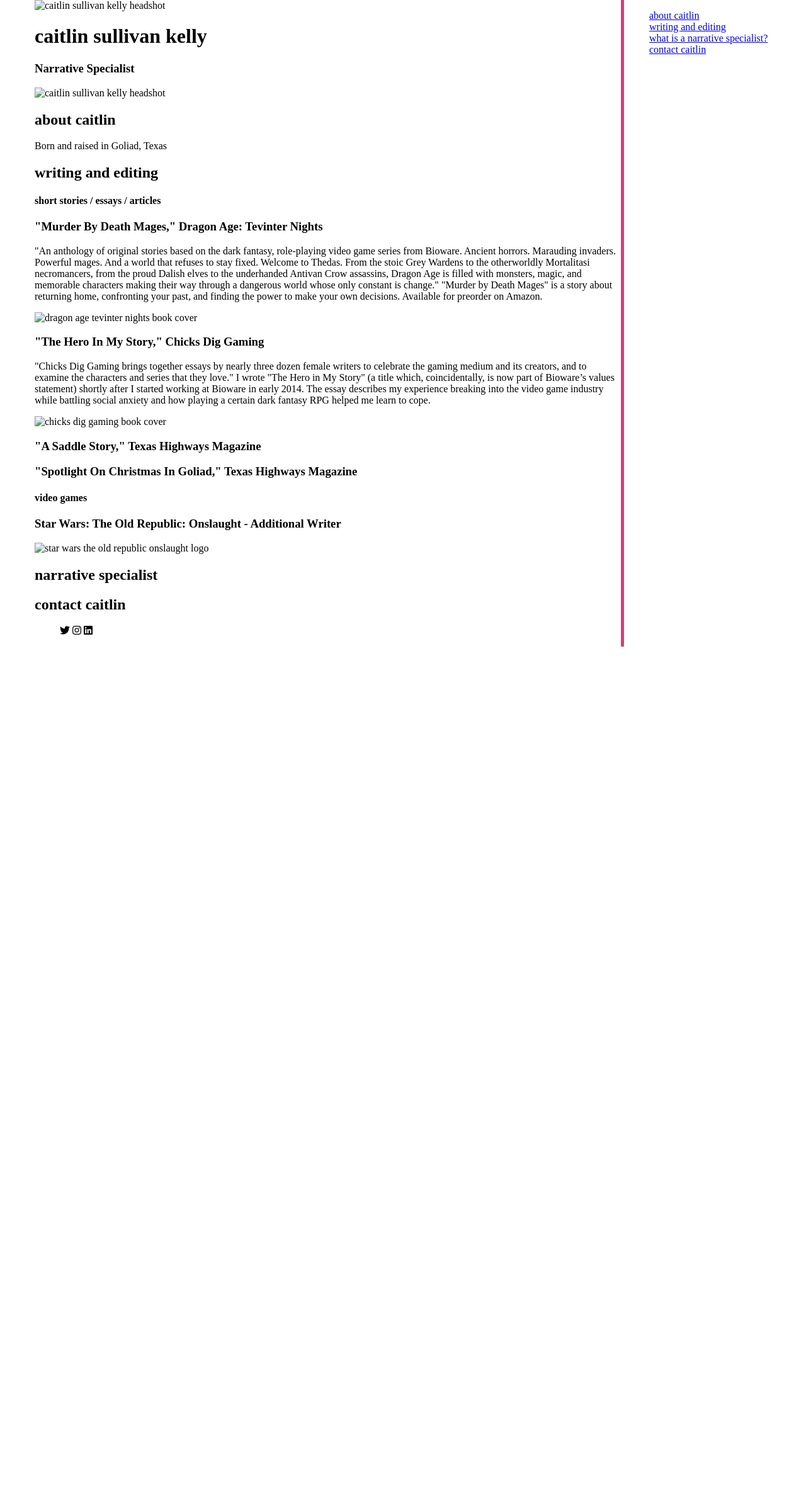
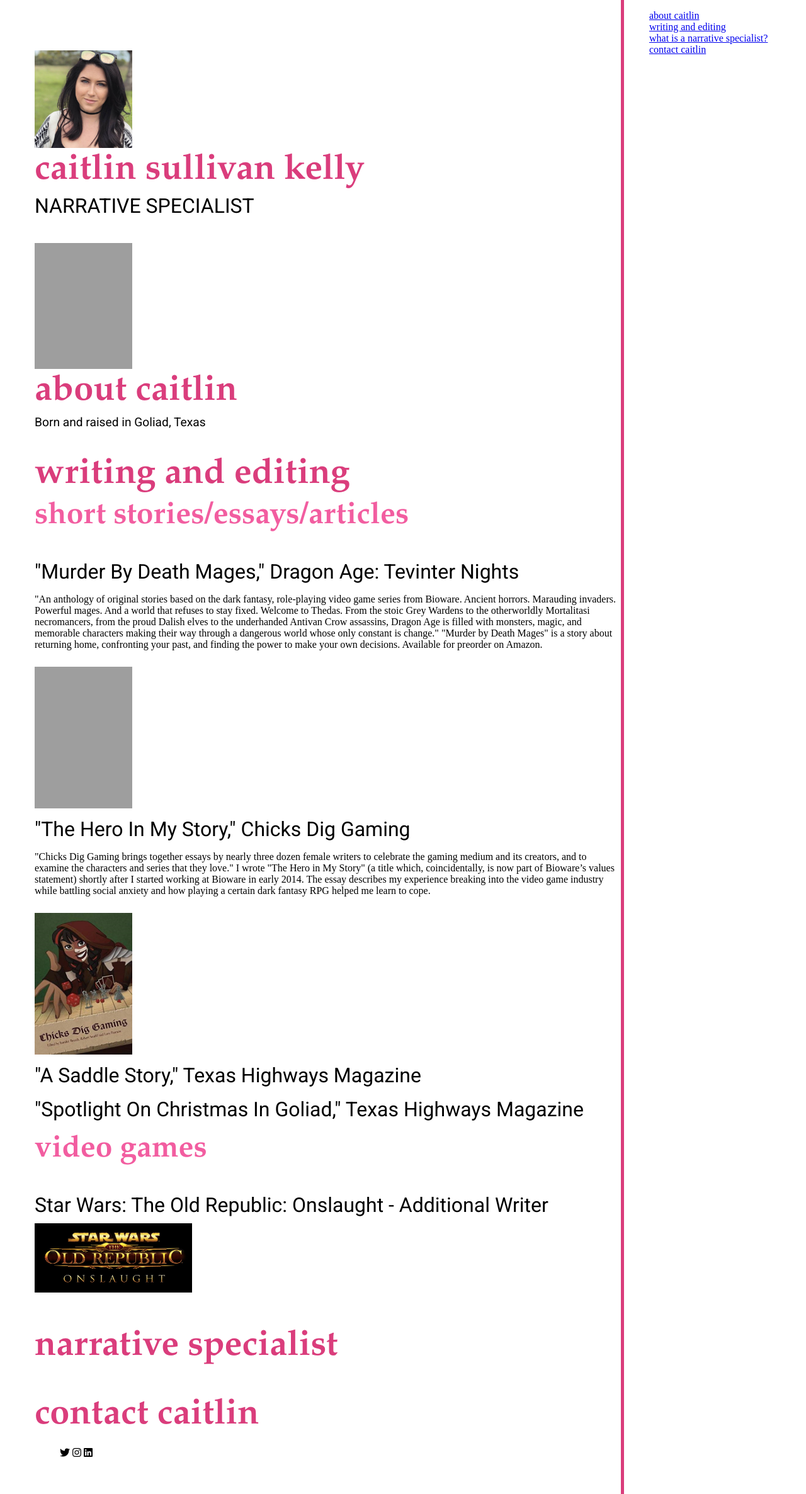
Before and after one commit to construktivist/caitlin_portfolio, a PHP site: page / in a window 1280 px wide. Shown: the whole page at 63% size. Before the commit the page ends 1027 px from the top, so only its background shows below. Run offline with PHP 8.4, Linux system fonts and the light colour scheme; some libraries are stand-ins or nearby versions; grey boxes are pictures that could not be loaded.

Commit message:
Updated image names. Added css styling for text.

```diff
--- a/css/grid.css
+++ b/css/grid.css
@@ -17,3 +17,7 @@
   @media only screen and (min-width: 1200px) {
     .container {
       width: 1170px; } }
+  .container .content {
+    display: grid; }
+    .container .content .section {
+      grid-template-rows: auto; }
--- a/css/main.css
+++ b/css/main.css
@@ -1,3 +1,4 @@
+@import url("https://fonts.googleapis.com/css?family=Roboto&display=swap");
 .container {
   display: grid;
   position: relative;
@@ -17,22 +18,73 @@
   @media only screen and (min-width: 1200px) {
     .container {
       width: 1170px; } }
+  .container .content {
+    display: grid; }
+    .container .content .section {
+      grid-template-rows: auto; }
 
 body {
   margin: 0; }
+  body h1, body h2 {
+    font-family: "Utopia", "Garamond", serif;
+    font-size: 2.1rem;
+    color: #DA3D7C;
+    margin: 0 0 2px; }
+    @media (min-width: 768px) {
+      body h1, body h2 {
+        font-size: 3.5rem; } }
+  body h3 {
+    font-family: "Roboto", "Helvetica", "sans-serif";
+    font-weight: normal;
+    margin: 0; }
+    @media (min-width: 768px) {
+      body h3 {
+        font-size: 2.0rem; } }
+  body h4 {
+    font-family: "Utopia", "Garamond", serif;
+    font-size: 1.5rem;
+    color: #F25DA0;
+    margin: 0 0 40px; }
+    @media (min-width: 768px) {
+      body h4 {
+        font-size: 3.0rem; } }
   body .fa-bars:before {
     font-size: 2rem; }
-  body .content {
-    border-right: 0; }
-    @media (min-width: 768px) {
-      body .content {
-        border-right: 5px solid #DA3D7C; } }
+  body .content .section {
+    text-align: center;
+    margin: 0 0 40px; }
+    body .content .section .intro-content {
+      margin-top: 80px; }
+      body .content .section .intro-content .headshot {
+        width: 155px;
+        height: 155px; }
+    body .content .section .about-content .headshot {
+      width: 155px;
+      height: 200px; }
+    body .content .section .about-content p.tag {
+      font-family: "Roboto", "Helvetica", "sans-serif";
+      font-size: 1.2rem;
+      margin: 0; }
+    body .content .section .writing-content .work img {
+      width: 155px;
+      height: 225px;
+      margin: 10px 0; }
+    body .content .section .writing-content img {
+      width: 250px;
+      height: 110px;
+      margin: 10px 0; }
+  @media (min-width: 768px) {
+    body .content {
+      border-right: 5px solid #DA3D7C; }
+      body .content .section {
+        text-align: left; } }
   body .nav {
     position: fixed;
     top: 0;
     left: 0;
     width: 100%;
-    height: 50px; }
+    height: 47px;
+    background-color: #643A85; }
     body .nav button {
       position: absolute;
       right: 0;
@@ -42,7 +94,6 @@ body {
     body .nav ul {
       display: none; }
       body .nav ul.open {
-        border: 1px dashed cyan;
         display: block;
         width: 100%;
         position: absolute;
@@ -60,7 +111,8 @@ body {
     @media (min-width: 768px) {
       body .nav {
         position: relative;
-        display: block; }
+        display: block;
+        background-color: white; }
         body .nav .nav-wrapper {
           display: block;
           position: fixed;
--- a/index.html
+++ b/index.html
@@ -9,6 +9,7 @@
         <title>Caitlin Kelly Portfolio</title>
         <meta name="description" content="">
         <meta name="viewport" content="width=device-width, initial-scale=1">
+        <link href="https://fonts.googleapis.com/css?family=Roboto&display=swap" rel="stylesheet">
         <link rel="stylesheet" href="./css/main.css">
     </head>
     <body>
@@ -18,18 +19,18 @@
 
         <div class="container">
             <div class="content">
-                <div id="intro-section" class="intro">
+                <div id="intro-section" class="section">
                     <div class="intro-content">
-                        <img class="headshot" src="#" alt="caitlin sullivan kelly headshot" />
+                        <img class="headshot" src="./images/home_page_photo.png" alt="caitlin sullivan kelly headshot" />
                         <h1>caitlin sullivan kelly</h1>
-                        <h3>Narrative Specialist</h3>
+                        <h3>NARRATIVE SPECIALIST</h3>
                     </div>
                     <div class="purple square"></div>
                     <div class="pink square"></div>
                 </div>
                 <div id="about-section" class="section">
                     <div class="about-content">
-                        <img class="headshot" src="#" alt="caitlin sullivan kelly headshot" />
+                        <img class="headshot" src="./images/about_me_photo2.png" alt="caitlin sullivan kelly headshot" />
                         <h2>about caitlin</h2>
                         <p class="tag">Born and raised in Goliad, Texas</p>
                     </div>
@@ -37,15 +38,16 @@
                     <div class="pink square"></div>
                 </div>
                 <div id="writing-section" class="section">
+                    <div class="writing-content">
                         <h2>writing and editing</h2>
-                    <h4>short stories / essays / articles</h4>
+                        <h4>short stories/essays/articles</h4>
                         <div class="work">
                             <h3 class="title">"Murder By Death Mages," Dragon Age: Tevinter Nights</h3>
                             <p class="summary">"An anthology of original stories based on the dark fantasy, role-playing video game series from Bioware.
                                 Ancient horrors. Marauding invaders. Powerful mages. And a world that refuses to stay fixed. Welcome to Thedas.
                                 From the stoic Grey Wardens to the otherworldly Mortalitasi necromancers, from the proud Dalish elves to the underhanded Antivan Crow assassins, Dragon Age is filled with monsters, magic, and memorable characters making their way through a dangerous world whose only constant is change."
                                 "Murder by Death Mages" is a story about returning home, confronting your past, and finding the power to make your own decisions. Available for preorder on Amazon.</p>
-                        <img src="#" alt="dragon age tevinter nights book cover" />
+                            <img src="./images/tevinter_nights.png" alt="dragon age tevinter nights book cover" />
                             <div class="purple square"></div>
                         </div>
                         <div class="work">
@@ -53,7 +55,7 @@
                             <p class="summary">"Chicks Dig Gaming brings together essays by nearly three dozen female writers to celebrate the gaming medium and its creators, and to examine the characters and series that they love."
                                 I wrote "The Hero in My Story" (a title which, coincidentally, is now part of Bioware’s values statement) shortly after I started working at Bioware in early 2014.
                                 The essay describes my experience breaking into the video game industry while battling social anxiety and how playing a certain dark fantasy RPG helped me learn to cope.</p>
-                        <img src="#" alt="chicks dig gaming book cover" />
+                            <img src="./images/chicks_dig_gaming.png" alt="chicks dig gaming book cover" />
                             <div class="purple square"></div>
                         </div>
                         <div class="work">
@@ -66,8 +68,9 @@
                         </div>
                         <h4>video games</h4>
                         <h3 class-"title">Star Wars: The Old Republic: Onslaught - Additional Writer</h3>
-                    <img src="#" alt="star wars the old republic onslaught logo" />
+                        <img src="./images/swtor_onslaught.png" alt="star wars the old republic onslaught logo" />
                         <div class="purple square"></div>
+                    </div>
                 </div>
                 <div id="specialist-section" class="section">
                     <h2>narrative specialist</h2>
--- a/scss/grid.scss
+++ b/scss/grid.scss
@@ -19,5 +19,11 @@
     @include breakpoint(large) {
         width: 1170px;
     }
+    .content {
+        display: grid;
+        .section {
+            grid-template-rows: auto;
+        }
+    }
 
 }
--- a/scss/main.scss
+++ b/scss/main.scss
@@ -1,13 +1,55 @@
+@import url('https://fonts.googleapis.com/css?family=Roboto&display=swap');
 @import './mixins/breakpoints.scss';
-@import 'grid.scss';
+@import './grid.scss';
 
 $guide: 1px dashed cyan;
 
+//FONTS
+$serif: "Utopia", "Garamond", serif;
+$sans-serif: "Roboto", "Helvetica", "sans-serif";
+
 //COLORS
+$pink: #F25DA0;
 $darkpink: #DA3D7C;
+$purple: #643A85;
+$darkpurple: #3B1556;
+$darkblue: #0B1A4B;
 
 body {
     margin: 0;
+
+    h1, h2 {
+        font-family: $serif;
+        font-size: 2.1rem;
+        color: $darkpink;
+        margin: 0 0 2px;
+
+        @include breakpoint(small){
+            font-size: 3.5rem;
+        }
+    }
+
+    h3 {
+        font-family: $sans-serif;
+        font-weight: normal;
+        margin: 0;
+
+        @include breakpoint(small) {
+            font-size: 2.0rem;
+        }
+    }
+
+    h4 {
+        font-family: $serif;
+        font-size: 1.5rem;
+        color: $pink;
+        margin: 0 0 40px;
+
+        @include breakpoint(small) {
+            font-size: 3.0rem;
+        }
+
+    }
 
     // FONT AWESOME ICONS
     .fa-bars {
@@ -17,10 +59,48 @@ body {
     }
 
     .content {
-        border-right: 0;
+        .section {
+            text-align: center;
+            margin: 0 0 40px;
+            .intro-content {
+                margin-top: 80px;
+                .headshot {
+                    width: 155px;
+                    height: 155px;
+                }
+            }
+            .about-content {
+                .headshot {
+                    width: 155px;
+                    height: 200px;
+                }
+                p.tag {
+                    font-family: $sans-serif;
+                    font-size: 1.2rem;
+                    margin: 0;
+                }
+            }
+            .writing-content {
+                .work {
+                    img {
+                        width: 155px;
+                        height: 225px;
+                        margin: 10px 0;
+                    }
+                }
+                img {
+                    width: 250px;
+                    height: 110px;
+                    margin: 10px 0;
+                }
+            }
+        }
 
         @include breakpoint(small){
             border-right: 5px solid $darkpink;
+            .section {
+                text-align: left;
+            }
         }
     }
 
@@ -29,7 +109,9 @@ body {
         top: 0;
         left: 0;
         width: 100%;
-        height: 50px;
+        height: 47px;
+        background-color: $purple;
+
         button {
             position: absolute;
             right: 0;
@@ -40,7 +122,6 @@ body {
         ul {
             display: none;
             &.open {
-                border: $guide;
                 display: block;
                 width: 100%;
                 position: absolute;
@@ -62,6 +143,7 @@ body {
         @include breakpoint(small) {
             position: relative;
             display: block;
+            background-color: white;
             .nav-wrapper {
                 display: block;
                 position: fixed;
```
Also changed, not shown: images/about_me_photo.png (renamed from images/about me photo.png), images/chicks_dig_gaming.png (renamed from images/chicks dig gaming.png), images/home_page_photo.png (renamed from images/home page photo.png), 2 other files. Lines whose indentation alone changed are shown as unchanged.
